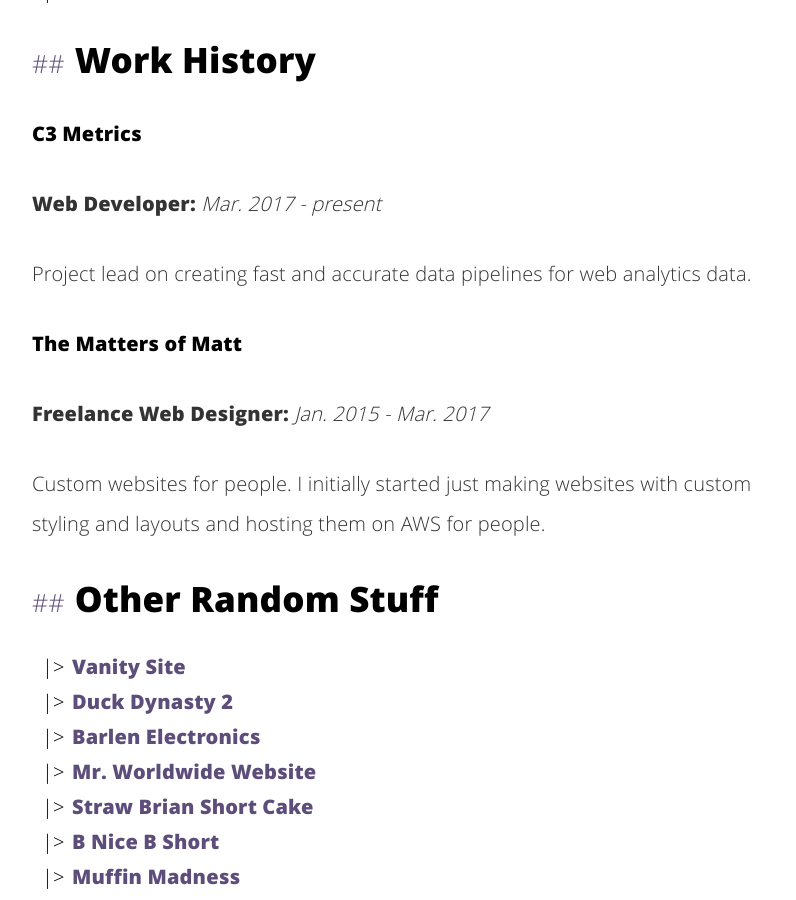
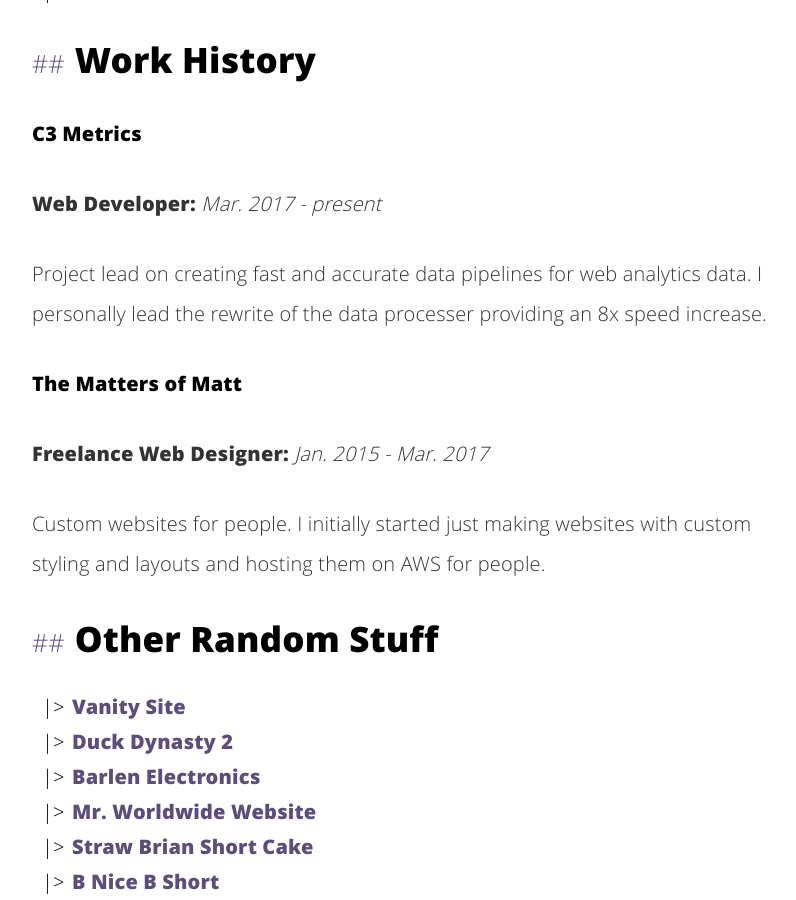
Before and after one commit to mattmatters/personal_site, a Jekyll site: the page built from about.html, in a window 1280 px wide and 900 px high, scrolled down 1017 px. Shown: the whole window, without its empty margins (228-1024 px from the left). Built offline with Jekyll 4.4.1, drawn with Linux system fonts in a browser that asks for light colours.

Commit message:
Update job description

```diff
--- a/_config.yml
+++ b/_config.yml
@@ -47,7 +47,7 @@
   - name: C3 Metrics
     title: Web Developer
     term: "Mar. 2017 - present"
-    description: "Project lead on creating fast and accurate data pipelines for web analytics data."
+    description: "Project lead on creating fast and accurate data pipelines for web analytics data. I personally lead the rewrite of the data processer providing an 8x speed increase."
   - name: The Matters of Matt
     title: Freelance Web Designer
     term: "Jan. 2015 - Mar. 2017"
```
